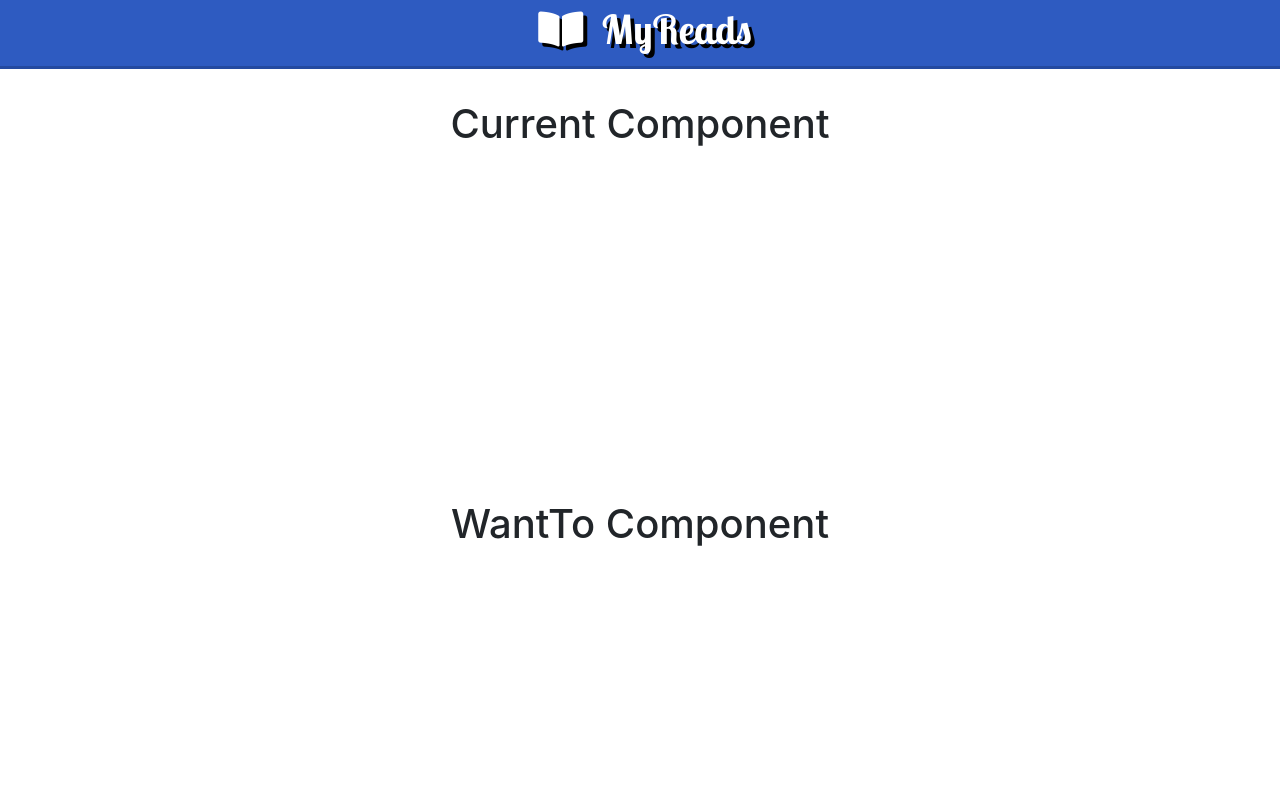
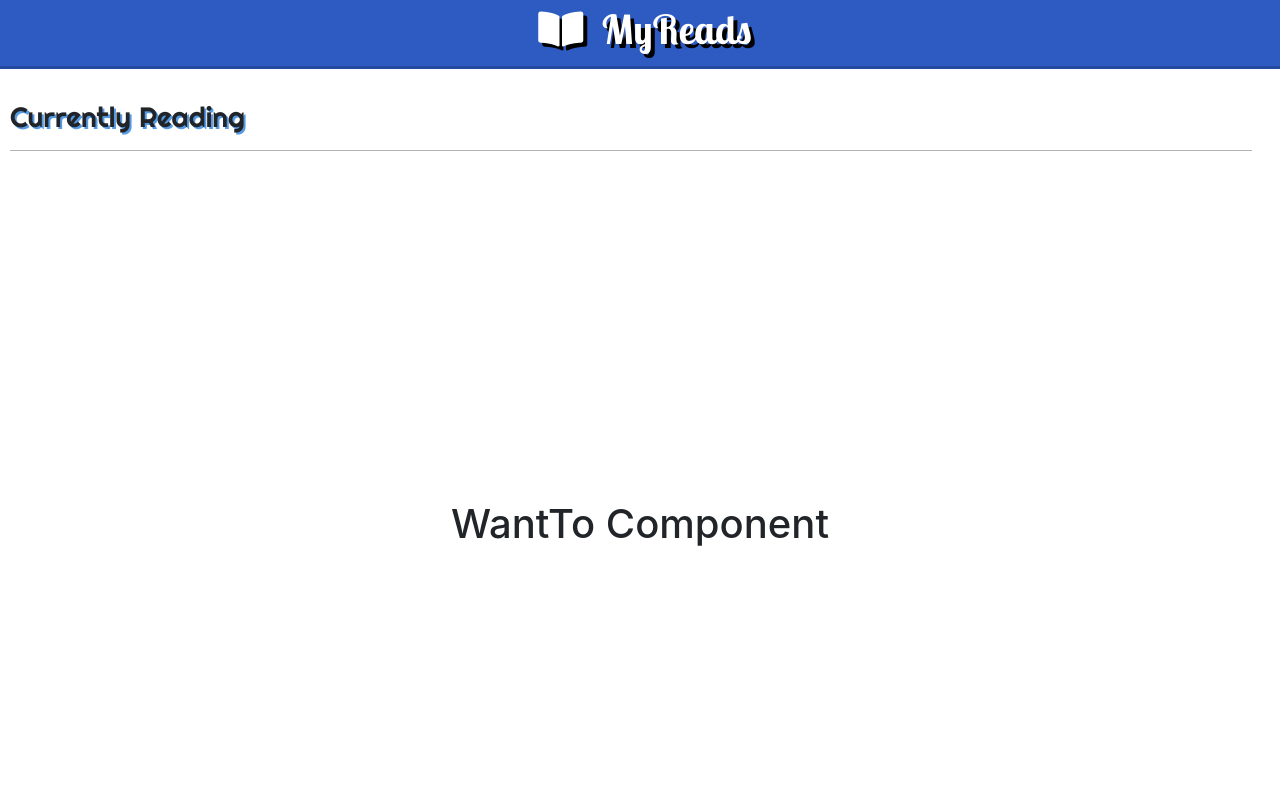
Before and after one commit to Maymoonah/my-reads, a React (Create React App) app: page / in a window 1280 px wide. Shown: the top 800 px of the page. Built offline with nearby package versions, Linux system fonts and the light colour scheme.

Commit message:
adding horizontal rule, changing heading to h3

```diff
--- a/src/Components/Current.js
+++ b/src/Components/Current.js
@@ -4,7 +4,8 @@ class Current extends Component {
 	render() {
 		return (
 			<div className="Current">
-				<h1>Current Component</h1>
+				<h3>Currently Reading</h3>
+				<hr />
 			</div>
 		);
 	}
```
